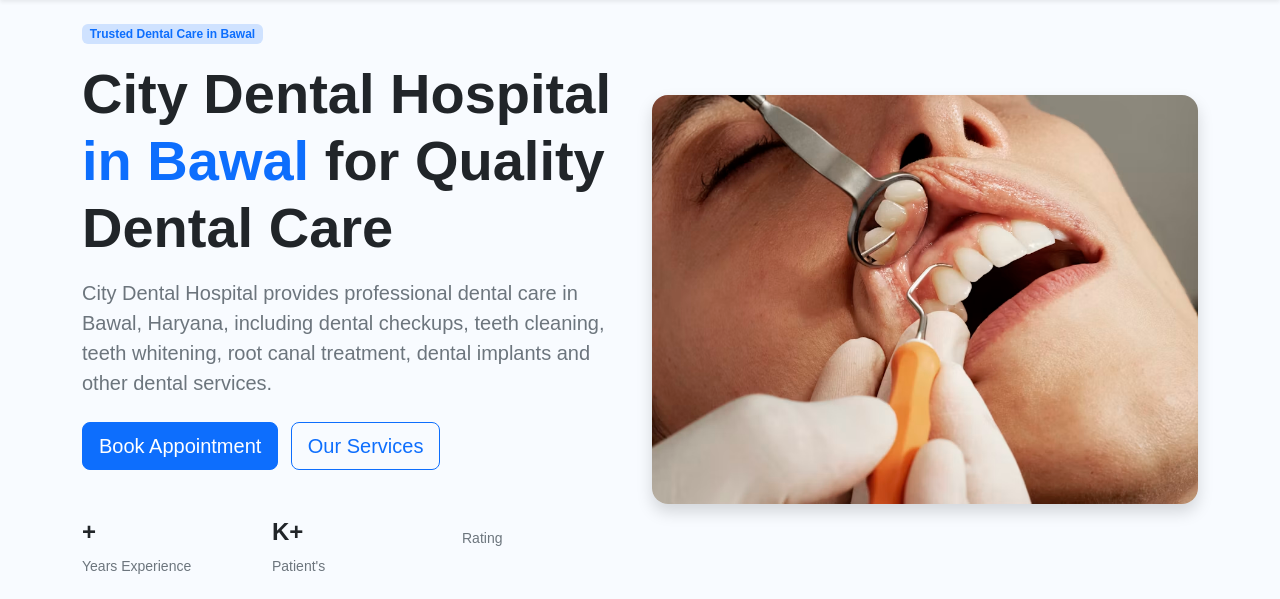
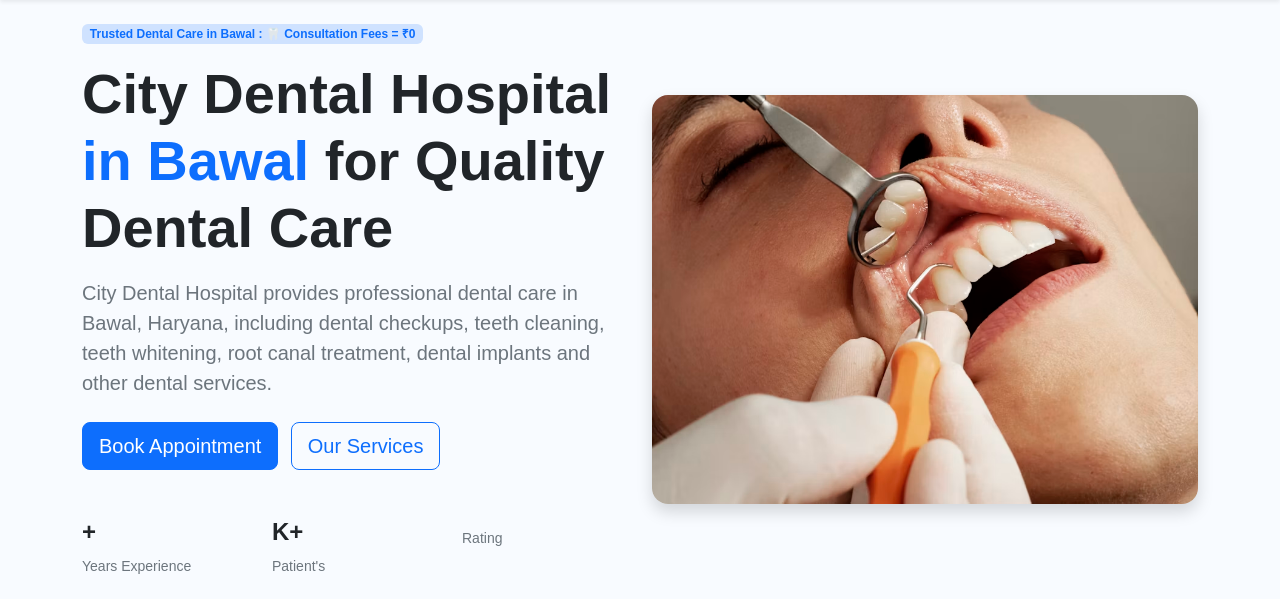
Before and after one commit to chanchalji143/client-website, a Django app: page / in a window 1280 px wide. Shown: the part 64-663 px from the top of the page. Run offline with Django 5.2, Linux system fonts and the light colour scheme; data that the repository does not hold is empty; some libraries are stand-ins or nearby versions.

Commit message:
Update website

```diff
--- a/home/templates/home/index.html
+++ b/home/templates/home/index.html
@@ -163,7 +163,7 @@
 
           <div class="col-lg-6">
             <span class="badge bg-primary-subtle text-primary mb-3">
-              Trusted Dental Care in Bawal
+              Trusted Dental Care in Bawal : 🦷 Consultation Fees = ₹0
             </span>
 
            <h1 class="display-4 fw-bold">
@@ -523,7 +523,7 @@
           <!-- DOCTOR INFO -->
 
           <div class="col-lg-7">
-            <h2 class="fw-bold">Dr. Pradeep Kundu</h2>
+            <h2 class="fw-bold">Dr. Pradeep Kundu <span>🦷 Consultation Fees = ₹0</span></h2>
 
             <p class="text-primary fw-semibold">B.D.S. (K.U), M.I.D.A</p>
 
--- a/mysite/settings.py
+++ b/mysite/settings.py
@@ -1,4 +1,7 @@
 import os
+
+import cloudinary
+
 from pathlib import Path
 
 import dj_database_url
```
